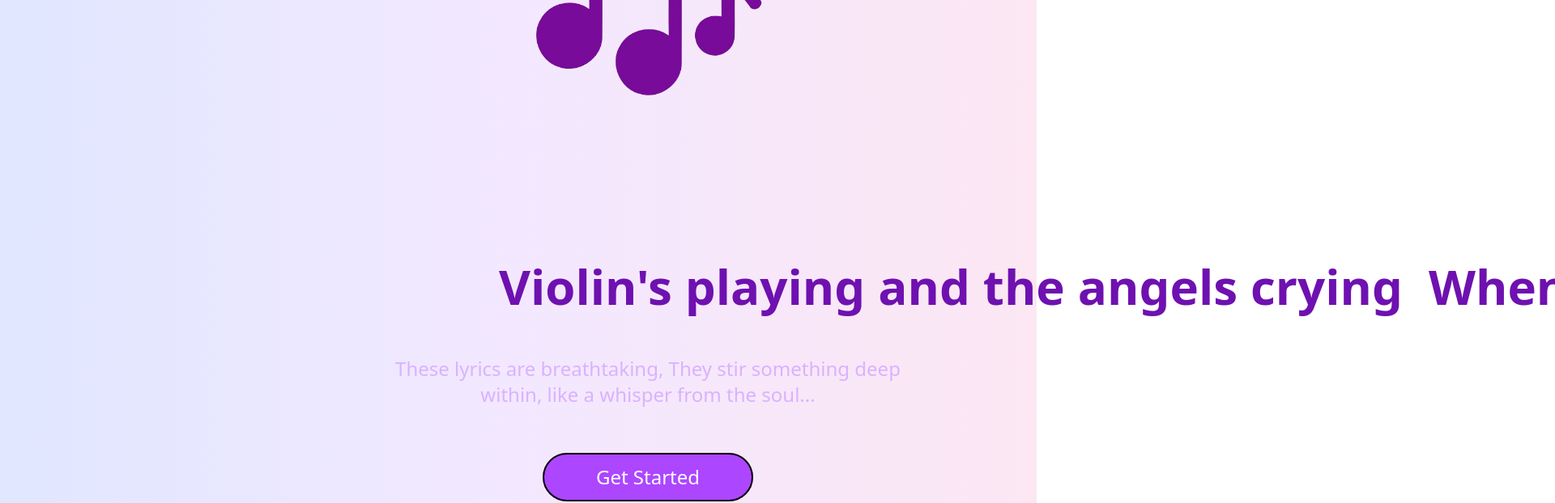
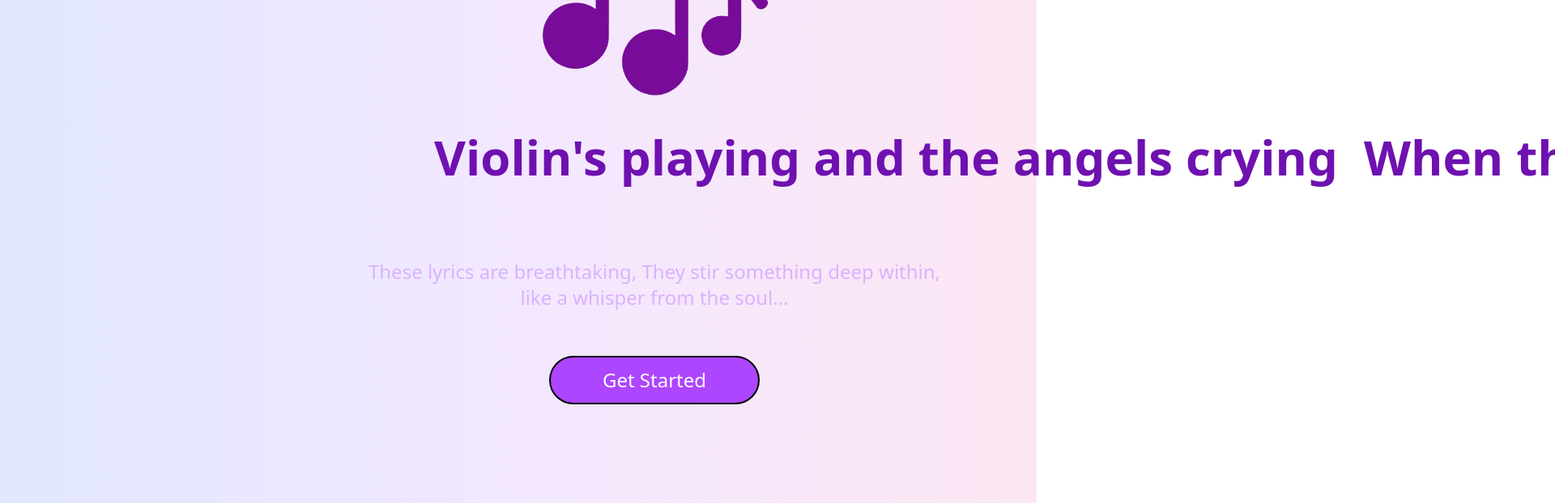
Before and after one commit to garimakumari44/asong, a Next.js app: page / in a window 1280 px wide. Shown: the part 360-982 px from the top of the page at 81% size, 1920 px wide, since content can reach past the window. Built offline with nearby package versions, Linux system fonts and the light colour scheme.

Commit message:
Fixing redirect 7

```diff
--- a/src/app/components/ui/hero/Hero.tsx
+++ b/src/app/components/ui/hero/Hero.tsx
@@ -22,7 +22,7 @@ import { HeroProps } from "../../../../../lib/heroprops";
   }, [scrollYProgress]);
 
   return (
-    <div className="flex flex-col justify-center md:px-10 mx-2 lg:px-40 lg:mt-10">
+    <div className="flex flex-col  w-full justify-center md:px-10 mx-2 lg:px-40 lg:mt-10">
       <motion.div
         initial={{ opacity: 0, y: 50 }}
         animate={{ opacity: 1, y: 0 }}
@@ -32,7 +32,7 @@ import { HeroProps } from "../../../../../lib/heroprops";
         <Image src={"/logo.png"} width={300} alt="logo" height={300} />
       </motion.div>
 
-      <p ref={element} className="text-6xl text-purple-800 mt-50 font-bold px-50">
+      <p ref={element} className="text-6xl text-purple-800 max-w-screen mx-20 p-10 font-bold ">
         {words.map((word, i) => {
           const start = i / words.length;
           const end = start + 1 / words.length;
--- a/src/app/page.tsx
+++ b/src/app/page.tsx
@@ -7,7 +7,7 @@ import Footer from "./components/ui/footer";
 
 export default function Home() {
   return (
-    <div  className="w-full bg-gradient-to-r from-indigo-100 via-purple-100 to-pink-100  ">
+    <div  className=" bg-gradient-to-r from-indigo-100 via-purple-100 to-pink-100  ">
 
 
       <Navbar/>
```
